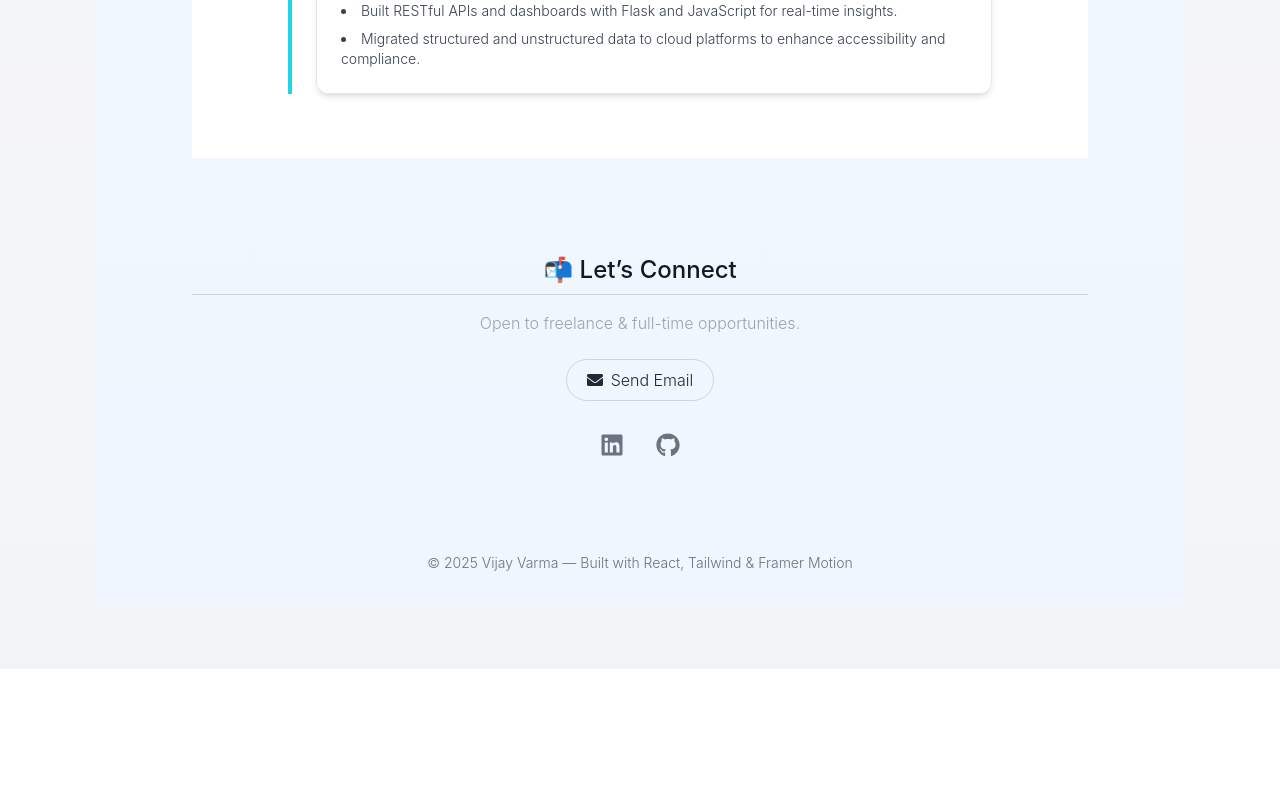
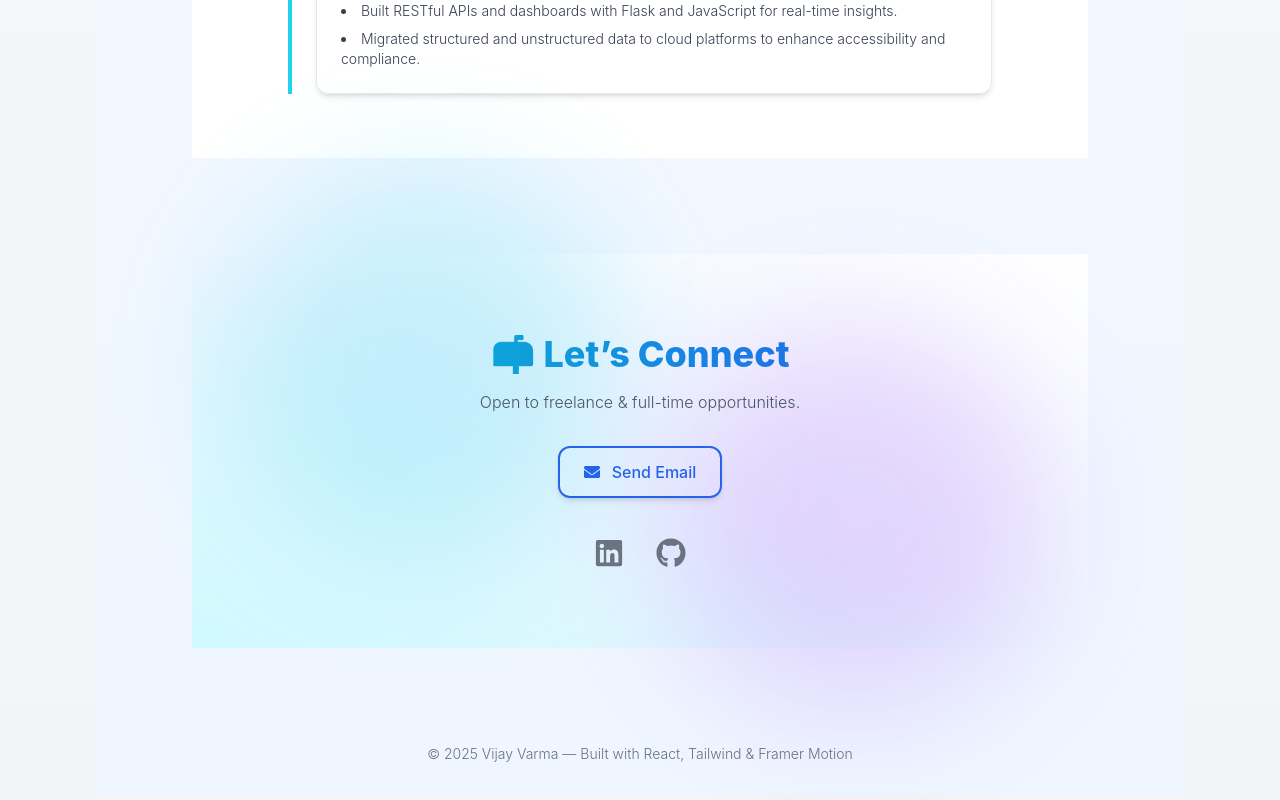
Before and after one commit to VijayVarma26/portfolio-vijayvarma, a React (Vite) app: page / in a window 1280 px wide. Shown: the part 4043-4843 px from the top of the page. Before the commit the page ends 4712 px from the top, so only its background shows below. Built offline with nearby package versions, Linux system fonts and the light colour scheme.

Commit message:
Refactor Contact component to enhance layout, improve styling, and update email button

```diff
--- a/src/components/Contact.tsx
+++ b/src/components/Contact.tsx
@@ -5,28 +5,39 @@ export default function Contact() {
   return (
     <motion.section
       id="contact"
-      className="section text-center"
+      className="relative py-20 bg-gradient-to-bl from-white via-blue-50 to-cyan-100 dark:from-gray-900 dark:via-gray-800 dark:to-gray-900 text-gray-800 dark:text-white"
       initial={{ opacity: 0, y: 20 }}
-      animate={{ opacity: 1, y: 0 }}
+      whileInView={{ opacity: 1, y: 0 }}
       transition={{ duration: 0.6, delay: 0.3 }}
+      viewport={{ once: true }}
     >
-      <h2 className="section-title mb-2">📬 Let’s Connect</h2>
-      <p className="text-gray-400 mb-6">Open to freelance & full-time opportunities.</p>
+      {/* Background Glow */}
+      <div className="absolute -top-20 left-10 w-96 h-96 bg-cyan-400 opacity-20 rounded-full blur-3xl z-0" />
+      <div className="absolute -bottom-16 right-10 w-96 h-96 bg-purple-500 opacity-20 rounded-full blur-3xl z-0" />
+
+      <div className="max-w-xl mx-auto px-6 relative z-10 text-center">
+        <h2 className="text-4xl font-extrabold mb-4 text-transparent bg-clip-text bg-gradient-to-r from-cyan-500 to-blue-600">
+          📬 Let’s Connect
+        </h2>
+        <p className="text-gray-600 dark:text-gray-300 mb-8">
+          Open to freelance & full-time opportunities.
+        </p>
 
         <a
           href="mailto:varmavijay2021@gmail.com"
-        className="btn-outline inline-flex items-center justify-center gap-2 px-6 py-3 border-2 border-blue-600 text-blue-600 rounded-md hover:bg-blue-600 hover:text-white transition-colors duration-300"
+          className="inline-flex items-center justify-center gap-3 px-6 py-3 border-2 border-blue-600 text-blue-600 dark:text-cyan-400 rounded-xl font-medium hover:bg-blue-600 dark:hover:bg-cyan-600 hover:text-white transition-colors duration-300 shadow-md hover:shadow-xl"
         >
-        <FaEnvelope /> Send Email
+          <FaEnvelope />
+          Send Email
         </a>
 
-      <div className="mt-8 flex justify-center gap-8 text-gray-500 dark:text-gray-400 text-2xl">
+        <div className="mt-10 flex justify-center gap-8 text-3xl text-gray-500 dark:text-gray-400">
           <a
             href="https://linkedin.com/in/vijayvarma-de"
             target="_blank"
             rel="noopener noreferrer"
             aria-label="LinkedIn"
-          className="hover:text-blue-600 transition-colors duration-300"
+            className="hover:text-blue-600 dark:hover:text-cyan-400 transition-colors duration-300"
           >
             <FaLinkedin />
           </a>
@@ -40,6 +51,7 @@ export default function Contact() {
             <FaGithub />
           </a>
         </div>
+      </div>
     </motion.section>
   );
 }
```
Lines whose indentation alone changed are shown as unchanged.
